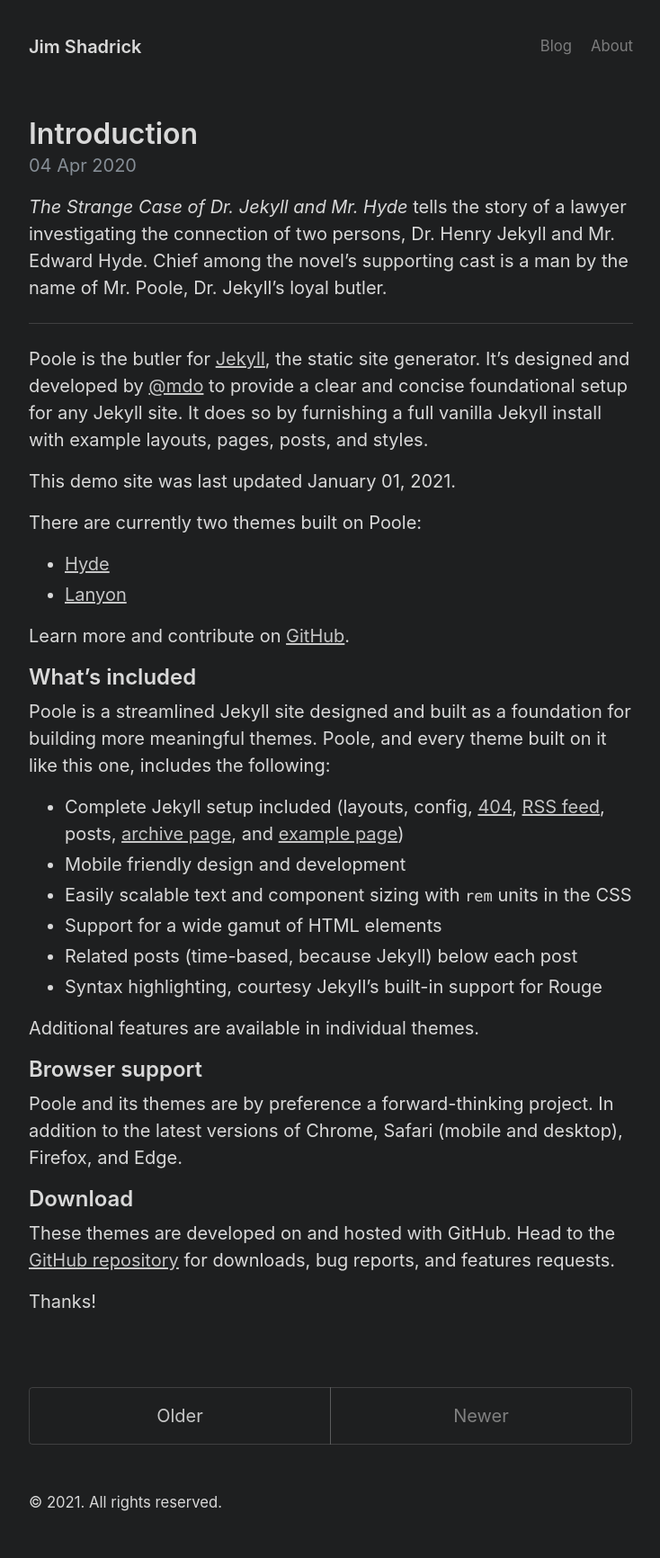
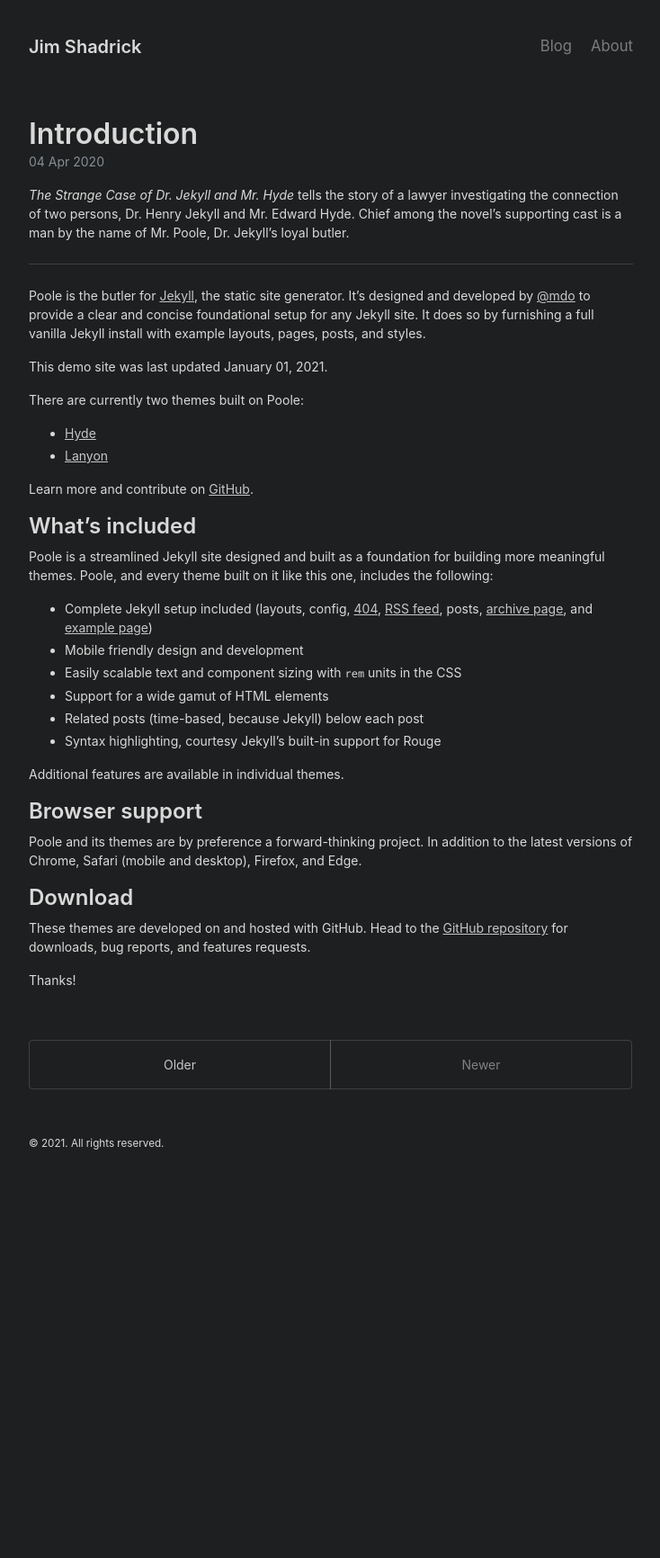
Before and after one commit to jimshadrick/jimshadrick.github.io, a Jekyll site: the page built from index.html, in a window 1280 px wide. Shown: the whole page at 90% size, without its empty margins (272-1006 px from the left). Built offline with Jekyll 4.4.1, drawn with Linux system fonts in a browser that asks for light colours; the list of posts is cut into pages by our own code; after the commit the page ends 1328 px from its top, so only the background shows below that.

Commit message:
Modified body font size

```diff
--- a/_sass/_variables.scss
+++ b/_sass/_variables.scss
@@ -33,7 +33,7 @@
   --body-font: -apple-system, BlinkMacSystemFont, "Segoe UI", Roboto,
     "Helvetica Neue", Arial, "Noto Sans", sans-serif, "Apple Color Emoji",
     "Segoe UI Emoji", "Segoe UI Symbol", "Noto Color Emoji";
-  --body-font-size: 20px;
+  --body-font-size: 14px;
   --body-line-height: 1.5;
   --body-color: var(--gray-700);
   --body-bg: #fff;
```
